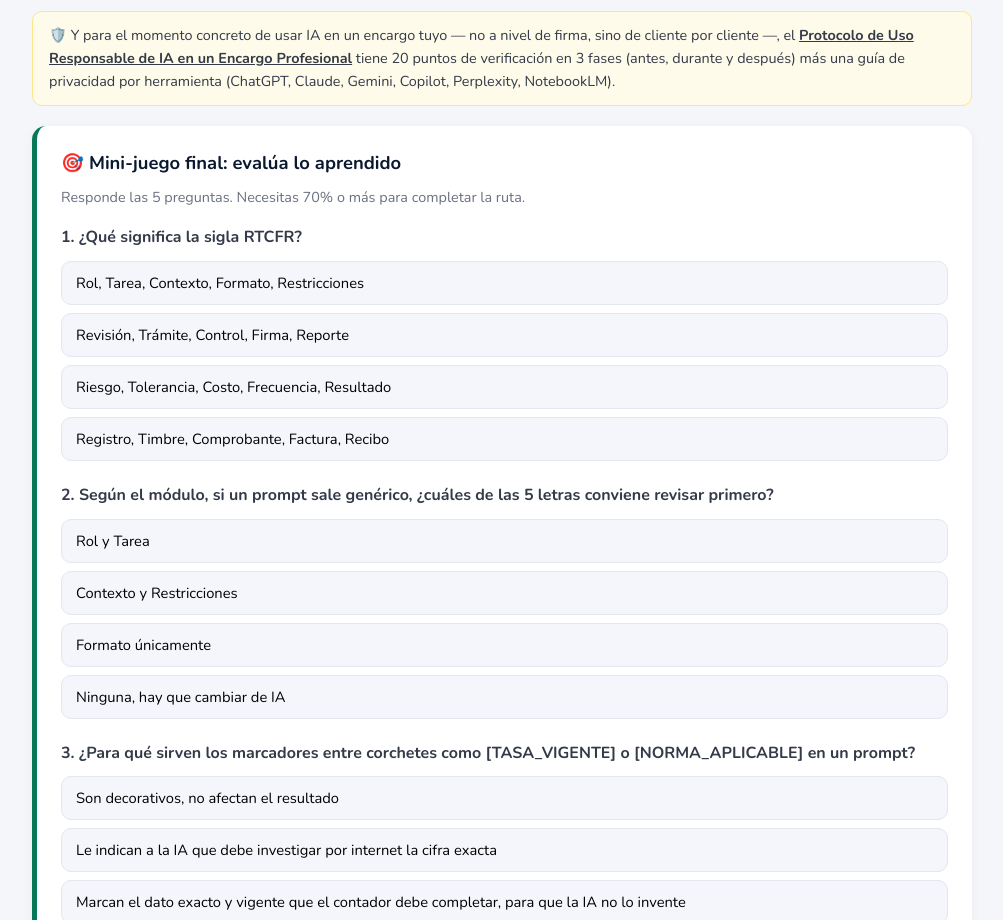
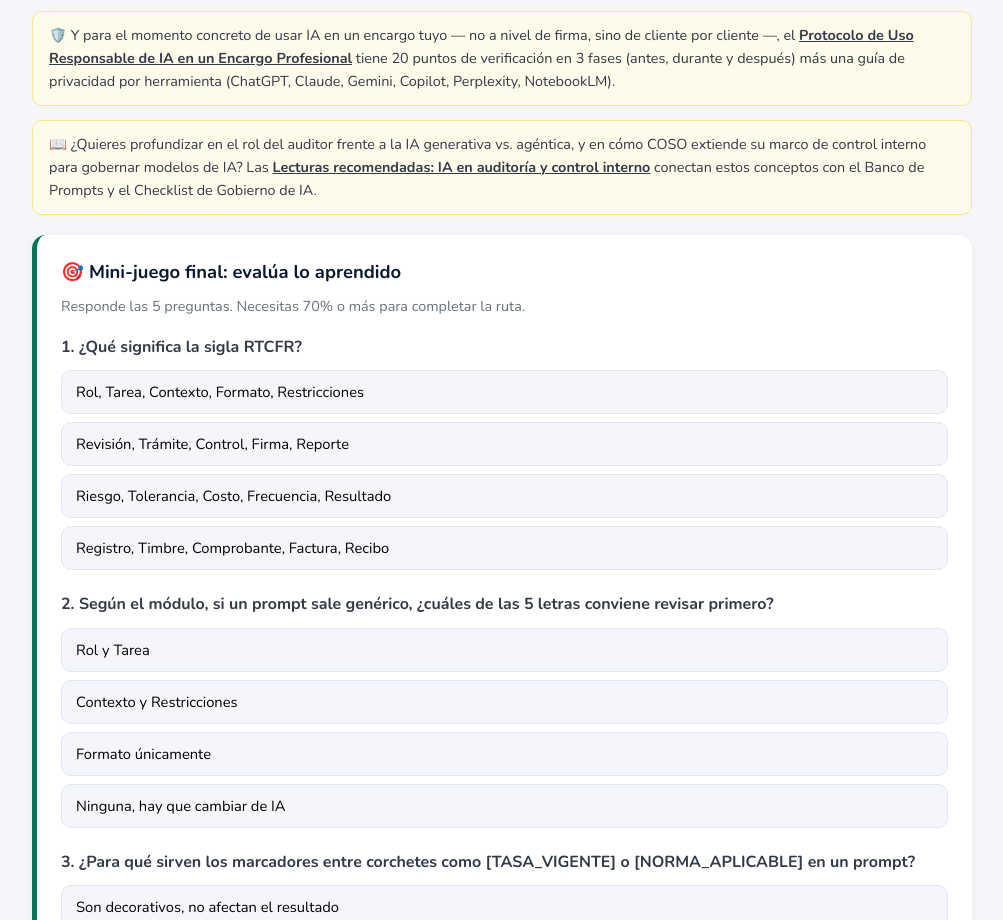
Before and after one commit to juancreyeshn-design/aprende-ia, a plain HTML site: page modulos/mod-27.html in a window 1280 px wide. Shown: the part 4751-5671 px from the top of the page, without its empty margins (138-1141 px from the left). Drawn offline with nearby package versions, Linux system fonts and the light colour scheme.

Commit message:
Enlaza el Modulo 27 a Lecturas recomendadas

```diff
--- a/modulos/mod-27.html
+++ b/modulos/mod-27.html
@@ -195,8 +195,7 @@ recomendaciones. Sin jerga contable, en Lempiras, máximo 350 palabras, tono dir
   </div>
 
   <div class="tip" style="margin-top:10px">
-    🛡️ Y para el momento concreto de usar IA en un encargo tuyo — no a nivel de firma, sino de cliente por cliente —, el <a href="../recursos/protocolo-uso-ia-encargo.html"><strong>Protocolo de Uso Responsable de IA en un Encargo Profesional</strong></a> tiene 20 puntos de verificación en 3 fases (antes, durante y después) más una guía de privacidad por herramienta (ChatGPT, Claude, Gemini, Copilot, Perplexity, NotebookLM).
-  </div>
+    🛡️ Y para el momento concreto de usar IA en un encargo tuyo — no a nivel de firma, sino de cliente por cliente —, el <a href="../recursos/protocolo-uso-ia-encargo.html"><strong>Protocolo de Uso Responsable de IA en un Encargo Profesional</strong></a> tiene 20 puntos de verificación en 3 fases (antes, durante y después) más una guía de privacidad por herramienta (ChatGPT, Claude, Gemini, Copilot, Perplexity, NotebookLM).</div><div class="tip" style="margin-top:10px">📖 ¿Quieres profundizar en el rol del auditor frente a la IA generativa vs. agéntica, y en cómo COSO extiende su marco de control interno para gobernar modelos de IA? Las <a href="../recursos/lecturas-recomendadas.html"><strong>Lecturas recomendadas: IA en auditoría y control interno</strong></a> conectan estos conceptos con el Banco de Prompts y el Checklist de Gobierno de IA.</div>
 
   <div class="bloque juego" id="quiz-bloque">
     <h2>🎯 Mini-juego final: evalúa lo aprendido</h2>
```
